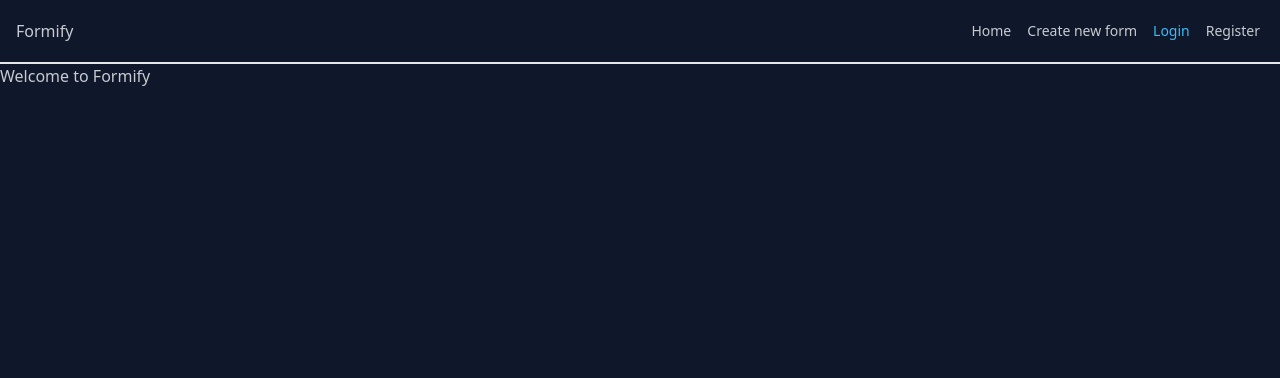
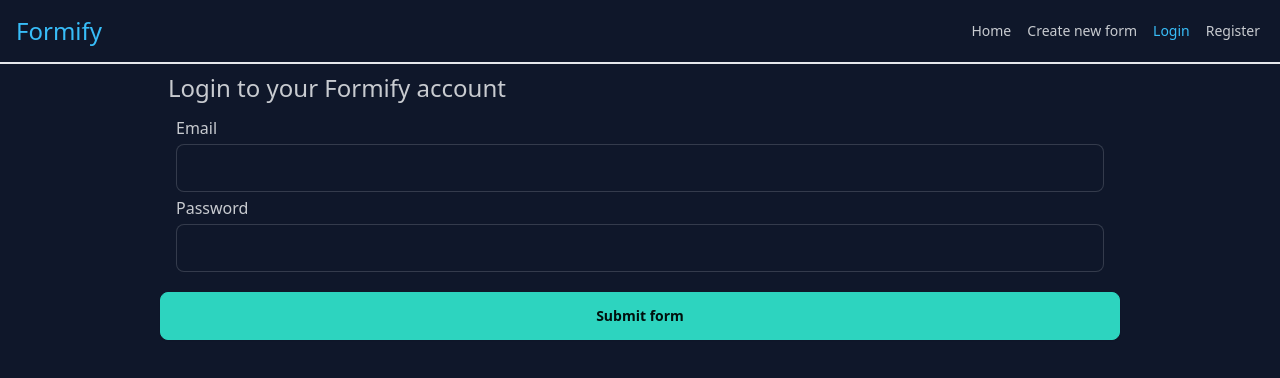
Before and after one commit to techbabette/ReactJSONForm, a React (Vite) app: page /login in a window 1280 px wide. Shown: the top 378 px of the page. Built offline with nearby package versions, Linux system fonts and the light colour scheme.

Commit message:
Login page

```diff
--- a/src/FormComplete.jsx
+++ b/src/FormComplete.jsx
@@ -15,6 +15,8 @@
                 errors[key] = "This field cannot be empty";
             }
         }
+
+        errors = {...errors, ...props.errors}
 
         setFormErrors(errors);
 
--- a/src/InputAdaptable.jsx
+++ b/src/InputAdaptable.jsx
@@ -9,6 +9,11 @@
     if(props.type === "text"){
         className += " input input-bordered"
         inputField = <input type="text" name={id} id={id} />
+    }
+
+    if(props.type === "password"){
+        className += " input input-bordered"
+        inputField = <input type="password" name={id} id={id} />
     }
 
     if(props.type === "email"){
--- a/src/LayoutStandard.jsx
+++ b/src/LayoutStandard.jsx
@@ -36,7 +36,7 @@
     <>
     <nav className="navbar bg-base-100 border-b-2">
         <div className="flex-1">
-            <NavLink to="/" text="Formify"/>
+            <NavLink to="/" text="Formify" className="text-primary text-2xl"/>
         </div>
         <div className="flex-none">
             <ul className="menu menu-horizontal px-1">
--- /dev/null
+++ b/src/PageLogin.jsx
@@ -0,0 +1,35 @@
+import FormComplete from "./FormComplete";
+
+let loginForm = {
+    formName : "Login to your Formify account",
+    formElements : {
+        email : {
+            type : 'text',
+            label : "Email",
+            required : true,
+            width : 12,
+            weight : 100,
+        },
+        password : {
+            type : 'password',
+            label : "Password",
+            required : true,
+            width : 12,
+            weight : 95,
+        },
+    }
+}
+
+function PageLogin(){
+    function attemptLogin(formData){
+        console.log(formData);
+    }
+
+    return (
+        <div className="w-9/12 mx-auto">
+            <FormComplete form={loginForm} onSubmit={attemptLogin}/>
+        </div>
+    );
+}
+
+export default PageLogin;
--- a/src/router/router.jsx
+++ b/src/router/router.jsx
@@ -3,6 +3,7 @@
 import LayoutStandard from "../LayoutStandard";
 import PageWelcome from "../PageWelcome";
 import PageForm from "../PageForm";
+import PageLogin from "../PageLogin";
 
 const router = createBrowserRouter([
     {
@@ -14,7 +15,7 @@
                 index: true
             },
             {
-                element: <PageWelcome/>,
+                element: <PageLogin/>,
                 path: "/login"
             },
             {
```
